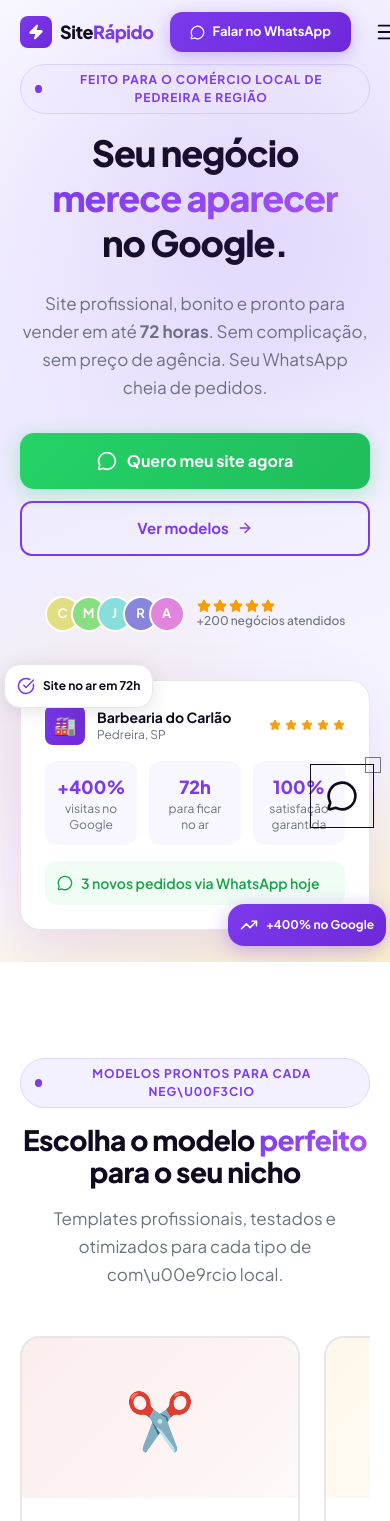
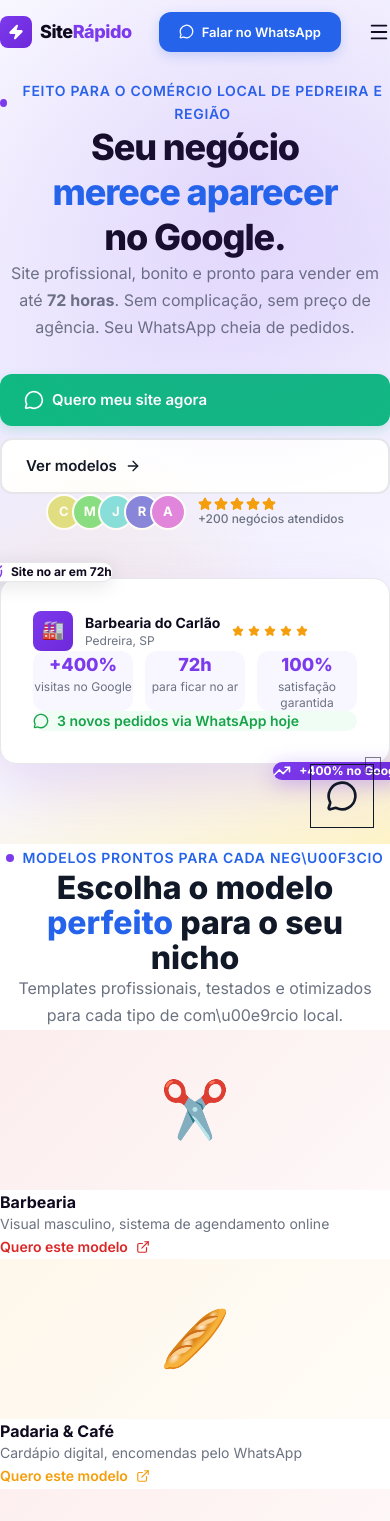
Before and after one commit to faelscarpato/siterapido, a React (Vite) app: page / in a window 390 px wide. Shown: the top 1521 px of the page. Built offline with nearby package versions, Linux system fonts and the light colour scheme.

Commit message:
Redesign CSS profissional - cores limpas e modernas
Updated color variables and typography styles for improved design consistency. Removed unused styles and added responsive design adjustments.

```diff
--- a/src/index.css
+++ b/src/index.css
@@ -1,319 +1,281 @@
-@import url('https://fonts.googleapis.com/css2?family=Inter:wght@400;500;600;700;800;900&family=Plus+Jakarta+Sans:wght@400;500;600;700;800&display=swap');
+@import url('https://fonts.googleapis.com/css2?family=Inter:wght@400;500;600;700;800;900&display=swap');
 @import "tailwindcss";
 
 @theme {
-  /* === CORES PRINCIPAIS === */
-  --color-brand: #7C3AED;
-  --color-brand-light: #8B5CF6;
-  --color-brand-dark: #6D28D9;
-  --color-accent: #F59E0B;
-  --color-accent-light: #FCD34D;
+  /* === CORES PROFISSIONAIS (sem aparência de IA) === */
+  --color-brand: #2563EB;          /* Azul confiável */
+  --color-brand-light: #60A5FA;    /* Azul claro */
+  --color-brand-dark: #1E40AF;     /* Azul escuro */
 
-  /* === SUPERFICIES (fundo branco/cinza claro) === */
+  --color-accent: #10B981;         /* Verde sucesso */
+  --color-accent-light: #34D399;   /* Verde claro */
+
+  /* === SUPERFÍCIES (fundo branco/cinza claro) === */
   --color-bg: #FFFFFF;
-  --color-bg-alt: #F8F7FF;
-  --color-bg-dark: #0F0A1E;
+  --color-bg-alt: #F9FAFB;         /* Cinza muito claro */
+  --color-bg-dark: #F3F4F6;        /* Cinza claro */
+
   --color-surface: #FFFFFF;
-  --color-surface-alt: #F3F0FF;
-  --color-surface-dark: #1A1033;
+  --color-surface-alt: #F9FAFB;
 
   /* === TEXTOS === */
-  --color-text: #0F0A1E;
-  --color-text-muted: #6B7280;
-  --color-text-light: #9CA3AF;
-  --color-text-white: #FFFFFF;
+  --color-text: #111827;           /* Preto suave */
+  --color-text-light: #6B7280;     /* Cinza médio */
+  --color-text-lighter: #9CA3AF;   /* Cinza claro */
 
   /* === BORDAS === */
   --color-border: #E5E7EB;
-  --color-border-brand: #7C3AED;
-
-  /* === GRADIENTES === */
-  --gradient-hero: linear-gradient(135deg, #F8F7FF 0%, #EDE9FE 50%, #F8F7FF 100%);
-  --gradient-brand: linear-gradient(135deg, #7C3AED 0%, #6D28D9 100%);
-  --gradient-dark: linear-gradient(135deg, #0F0A1E 0%, #1A1033 100%);
-
-  /* === TIPOGRAFIA === */
-  --font-sans: 'Plus Jakarta Sans', 'Inter', sans-serif;
-  --font-display: 'Plus Jakarta Sans', sans-serif;
-
-  /* === SOMBRAS === */
-  --shadow-card: 0 4px 24px rgba(124, 58, 237, 0.08);
-  --shadow-hover: 0 8px 40px rgba(124, 58, 237, 0.18);
-  --shadow-button: 0 4px 16px rgba(124, 58, 237, 0.3);
+  --color-border-light: #F3F4F6;
 }
 
+/* === RESET & BASE === */
 * {
+  margin: 0;
+  padding: 0;
   box-sizing: border-box;
 }
 
-html {
-  scroll-behavior: smooth;
+body {
+  font-family: 'Inter', -apple-system, BlinkMacSystemFont, 'Segoe UI', sans-serif;
+  background: var(--color-bg);
+  color: var(--color-text);
+  line-height: 1.6;
+  -webkit-font-smoothing: antialiased;
+  -moz-osx-font-smoothing: grayscale;
 }
 
-body {
-  font-family: var(--font-sans);
-  background-color: var(--color-bg);
-  color: var(--color-text);
-  -webkit-font-smoothing: antialiased;
-  -moz-osx-font-smoothing: grayscale;
-  overflow-x: hidden;
+/* === TIPOGRAFIA === */
+.section-label {
+  display: inline-flex;
+  align-items: center;
+  gap: 8px;
+  font-size: 14px;
+  font-weight: 600;
+  color: var(--color-brand);
+  text-transform: uppercase;
+  letter-spacing: 0.05em;
 }
 
-/* === UTILITARIOS CUSTOMIZADOS === */
+.section-title {
+  font-size: clamp(32px, 5vw, 48px);
+  font-weight: 800;
+  line-height: 1.1;
+  color: var(--color-text);
+}
 
+.section-subtitle {
+  font-size: 18px;
+  font-weight: 400;
+  line-height: 1.7;
+  color: var(--color-text-light);
+  max-width: 600px;
+}
+
+.highlight {
+  color: var(--color-brand);
+  position: relative;
+}
+
+/* === BOTÕES === */
 .btn-primary {
   display: inline-flex;
   align-items: center;
-  justify-content: center;
   gap: 8px;
-  padding: 14px 28px;
-  background: linear-gradient(135deg, #7C3AED 0%, #6D28D9 100%);
+  padding: 16px 32px;
+  font-size: 16px;
+  font-weight: 600;
   color: #FFFFFF;
-  font-weight: 700;
-  font-size: 15px;
+  background: var(--color-brand);
+  border: none;
   border-radius: 12px;
+  cursor: pointer;
   transition: all 0.2s ease;
-  box-shadow: 0 4px 16px rgba(124, 58, 237, 0.3);
   text-decoration: none;
-  border: none;
-  cursor: pointer;
-  white-space: nowrap;
+  box-shadow: 0 4px 12px rgba(37, 99, 235, 0.2);
 }
+
 .btn-primary:hover {
+  background: var(--color-brand-dark);
   transform: translateY(-2px);
-  box-shadow: 0 8px 28px rgba(124, 58, 237, 0.42);
+  box-shadow: 0 6px 20px rgba(37, 99, 235, 0.3);
 }
 
 .btn-secondary {
   display: inline-flex;
   align-items: center;
-  justify-content: center;
   gap: 8px;
-  padding: 14px 28px;
-  background: transparent;
-  color: #7C3AED;
-  font-weight: 700;
-  font-size: 15px;
+  padding: 16px 32px;
+  font-size: 16px;
+  font-weight: 600;
+  color: var(--color-text);
+  background: var(--color-bg);
+  border: 2px solid var(--color-border);
   border-radius: 12px;
-  border: 2px solid #7C3AED;
+  cursor: pointer;
   transition: all 0.2s ease;
   text-decoration: none;
-  cursor: pointer;
-  white-space: nowrap;
 }
+
 .btn-secondary:hover {
-  background: #7C3AED;
-  color: #FFFFFF;
-  transform: translateY(-2px);
+  border-color: var(--color-brand);
+  color: var(--color-brand);
 }
 
 .btn-whatsapp {
   display: inline-flex;
   align-items: center;
-  justify-content: center;
-  gap: 10px;
+  gap: 8px;
   padding: 16px 32px;
-  background: linear-gradient(135deg, #25D366 0%, #1ebe5a 100%);
+  font-size: 16px;
+  font-weight: 600;
   color: #FFFFFF;
-  font-weight: 700;
-  font-size: 16px;
-  border-radius: 14px;
+  background: #10B981;  /* Verde WhatsApp */
+  border: none;
+  border-radius: 12px;
+  cursor: pointer;
   transition: all 0.2s ease;
-  box-shadow: 0 4px 20px rgba(37, 211, 102, 0.35);
   text-decoration: none;
-  white-space: nowrap;
-}
-.btn-whatsapp:hover {
-  transform: translateY(-2px);
-  box-shadow: 0 8px 32px rgba(37, 211, 102, 0.5);
+  box-shadow: 0 4px 12px rgba(16, 185, 129, 0.2);
 }
 
+.btn-whatsapp:hover {
+  background: #059669;
+  transform: translateY(-2px);
+  box-shadow: 0 6px 20px rgba(16, 185, 129, 0.3);
+}
+
+/* === CARDS === */
 .card {
-  background: #FFFFFF;
-  border-radius: 20px;
-  border: 1px solid #E5E7EB;
-  transition: all 0.25s ease;
-  box-shadow: 0 2px 12px rgba(0,0,0,0.04);
+  background: var(--color-surface);
+  border: 1px solid var(--color-border);
+  border-radius: 16px;
+  padding: 32px;
+  transition: all 0.3s ease;
 }
+
 .card:hover {
-  border-color: #7C3AED;
-  box-shadow: 0 8px 40px rgba(124, 58, 237, 0.12);
+  border-color: var(--color-brand);
+  box-shadow: 0 8px 24px rgba(0, 0, 0, 0.08);
   transform: translateY(-4px);
 }
 
-.section-label {
-  display: inline-flex;
-  align-items: center;
-  gap: 6px;
-  padding: 6px 14px;
-  background: #F3F0FF;
-  color: #7C3AED;
-  font-size: 12px;
-  font-weight: 700;
-  letter-spacing: 0.08em;
-  text-transform: uppercase;
-  border-radius: 999px;
-  border: 1px solid #DDD6FE;
-  margin-bottom: 16px;
+.feature-card {
+  background: var(--color-surface);
+  border: 1px solid var(--color-border);
+  border-radius: 16px;
+  padding: 32px;
+  transition: all 0.3s ease;
 }
 
-.section-title {
-  font-size: clamp(28px, 4vw, 48px);
-  font-weight: 800;
-  line-height: 1.15;
-  color: #0F0A1E;
-  letter-spacing: -0.02em;
+.feature-card:hover {
+  border-color: var(--color-brand);
+  box-shadow: 0 12px 32px rgba(0, 0, 0, 0.1);
 }
 
-.section-subtitle {
-  font-size: 17px;
-  color: #6B7280;
-  line-height: 1.65;
-  max-width: 560px;
+/* === MODELOS/TEMPLATES CARDS === */
+.template-grid {
+  display: grid;
+  grid-template-columns: repeat(auto-fit, minmax(320px, 1fr));
+  gap: 32px;
+  margin-top: 48px;
 }
 
-.highlight {
-  background: linear-gradient(135deg, #7C3AED 0%, #A855F7 100%);
-  -webkit-background-clip: text;
-  -webkit-text-fill-color: transparent;
-  background-clip: text;
+.template-card {
+  background: var(--color-surface);
+  border: 2px solid var(--color-border);
+  border-radius: 16px;
+  overflow: hidden;
+  transition: all 0.3s ease;
+  cursor: pointer;
+  text-decoration: none;
+  display: block;
 }
 
-.highlight-yellow {
-  background: linear-gradient(135deg, #F59E0B 0%, #EF4444 100%);
-  -webkit-background-clip: text;
-  -webkit-text-fill-color: transparent;
-  background-clip: text;
+.template-card:hover {
+  border-color: var(--color-brand);
+  box-shadow: 0 12px 40px rgba(0, 0, 0, 0.15);
+  transform: translateY(-8px);
 }
 
-/* Niche card carousel */
-.niche-track {
-  display: flex;
-  gap: 24px;
-  overflow-x: auto;
-  scroll-snap-type: x mandatory;
-  -webkit-overflow-scrolling: touch;
-  padding-bottom: 16px;
-  scrollbar-width: thin;
-  scrollbar-color: #DDD6FE #F3F0FF;
-}
-.niche-track::-webkit-scrollbar {
-  height: 4px;
-}
-.niche-track::-webkit-scrollbar-track {
-  background: #F3F0FF;
-  border-radius: 999px;
-}
-.niche-track::-webkit-scrollbar-thumb {
-  background: #7C3AED;
-  border-radius: 999px;
-}
-.niche-card {
-  flex: 0 0 280px;
-  scroll-snap-align: start;
-  border-radius: 20px;
-  overflow: hidden;
-  border: 2px solid #E5E7EB;
-  background: #fff;
-  transition: all 0.25s ease;
-  cursor: pointer;
-}
-.niche-card:hover {
-  border-color: #7C3AED;
-  box-shadow: 0 8px 40px rgba(124, 58, 237, 0.15);
-  transform: translateY(-4px);
+.template-preview {
+  width: 100%;
+  height: 280px;
+  object-fit: cover;
+  background: linear-gradient(135deg, var(--color-bg-alt) 0%, var(--color-bg-dark) 100%);
 }
 
-/* Stat counter cards */
-.stat-card {
-  background: white;
-  border-radius: 16px;
+.template-info {
   padding: 24px;
-  text-align: center;
-  border: 1px solid #E5E7EB;
-  box-shadow: 0 2px 12px rgba(0,0,0,0.04);
 }
 
-/* Glass navbar */
-.navbar-glass {
-  background: rgba(255,255,255,0.92);
-  backdrop-filter: blur(16px);
-  -webkit-backdrop-filter: blur(16px);
-  border-bottom: 1px solid rgba(229,231,235,0.8);
+.template-badge {
+  display: inline-block;
+  padding: 6px 12px;
+  font-size: 12px;
+  font-weight: 600;
+  color: var(--color-brand);
+  background: rgba(37, 99, 235, 0.1);
+  border-radius: 6px;
+  margin-bottom: 12px;
+  text-transform: uppercase;
+  letter-spacing: 0.05em;
 }
 
-/* WhatsApp float */
-.whatsapp-float {
-  position: fixed;
-  bottom: 24px;
-  right: 24px;
-  z-index: 999;
-  width: 60px;
-  height: 60px;
-  background: #25D366;
-  border-radius: 50%;
-  display: flex;
-  align-items: center;
-  justify-content: center;
-  box-shadow: 0 4px 24px rgba(37,211,102,0.45);
-  transition: all 0.2s ease;
-  animation: pulse-green 2s infinite;
-}
-.whatsapp-float:hover {
-  transform: scale(1.1);
-  box-shadow: 0 8px 32px rgba(37,211,102,0.6);
-}
-@keyframes pulse-green {
-  0%, 100% { box-shadow: 0 4px 24px rgba(37,211,102,0.45); }
-  50% { box-shadow: 0 4px 40px rgba(37,211,102,0.7); }
+/* === ANIMAÇÕES === */
+@keyframes fadeIn {
+  from {
+    opacity: 0;
+    transform: translateY(20px);
+  }
+  to {
+    opacity: 1;
+    transform: translateY(0);
+  }
 }
 
-/* Pricing popular badge */
-.popular-badge {
-  position: absolute;
-  top: -14px;
-  left: 50%;
-  transform: translateX(-50%);
-  background: linear-gradient(135deg, #7C3AED 0%, #6D28D9 100%);
-  color: white;
-  font-size: 11px;
-  font-weight: 700;
-  letter-spacing: 0.1em;
-  text-transform: uppercase;
-  padding: 4px 16px;
-  border-radius: 999px;
-  white-space: nowrap;
+.reveal {
+  animation: fadeIn 0.6s ease forwards;
 }
 
-/* Scroll reveal */
-.reveal {
-  opacity: 0;
-  transform: translateY(24px);
-  transition: opacity 0.6s ease, transform 0.6s ease;
-}
-.reveal.visible {
-  opacity: 1;
-  transform: translateY(0);
+@keyframes pulse {
+  0%, 100% { opacity: 1; }
+  50% { opacity: 0.7; }
 }
 
-/* Steps connector */
-.step-connector {
-  height: 2px;
-  flex: 1;
-  background: linear-gradient(90deg, #7C3AED, #A855F7);
-  opacity: 0.2;
+.animate-pulse {
+  animation: pulse 2s cubic-bezier(0.4, 0, 0.6, 1) infinite;
 }
 
-/* Guarantee ring */
-.guarantee-ring {
-  width: 120px;
-  height: 120px;
-  border-radius: 50%;
-  border: 4px solid #7C3AED;
-  display: flex;
-  align-items: center;
-  justify-content: center;
-  flex-direction: column;
-  background: #F3F0FF;
-  flex-shrink: 0;
+/* === UTILITÁRIOS === */
+.container {
+  max-width: 1200px;
+  margin: 0 auto;
+  padding: 0 20px;
 }
+
+.text-center {
+  text-align: center;
+}
+
+/* === RESPONSIVIDADE === */
+@media (max-width: 768px) {
+  .section-title {
+    font-size: 32px;
+  }
+
+  .section-subtitle {
+    font-size: 16px;
+  }
+
+  .btn-primary,
+  .btn-secondary,
+  .btn-whatsapp {
+    padding: 14px 24px;
+    font-size: 15px;
+  }
+
+  .template-grid {
+    grid-template-columns: 1fr;
+    gap: 24px;
+  }
+}
```
